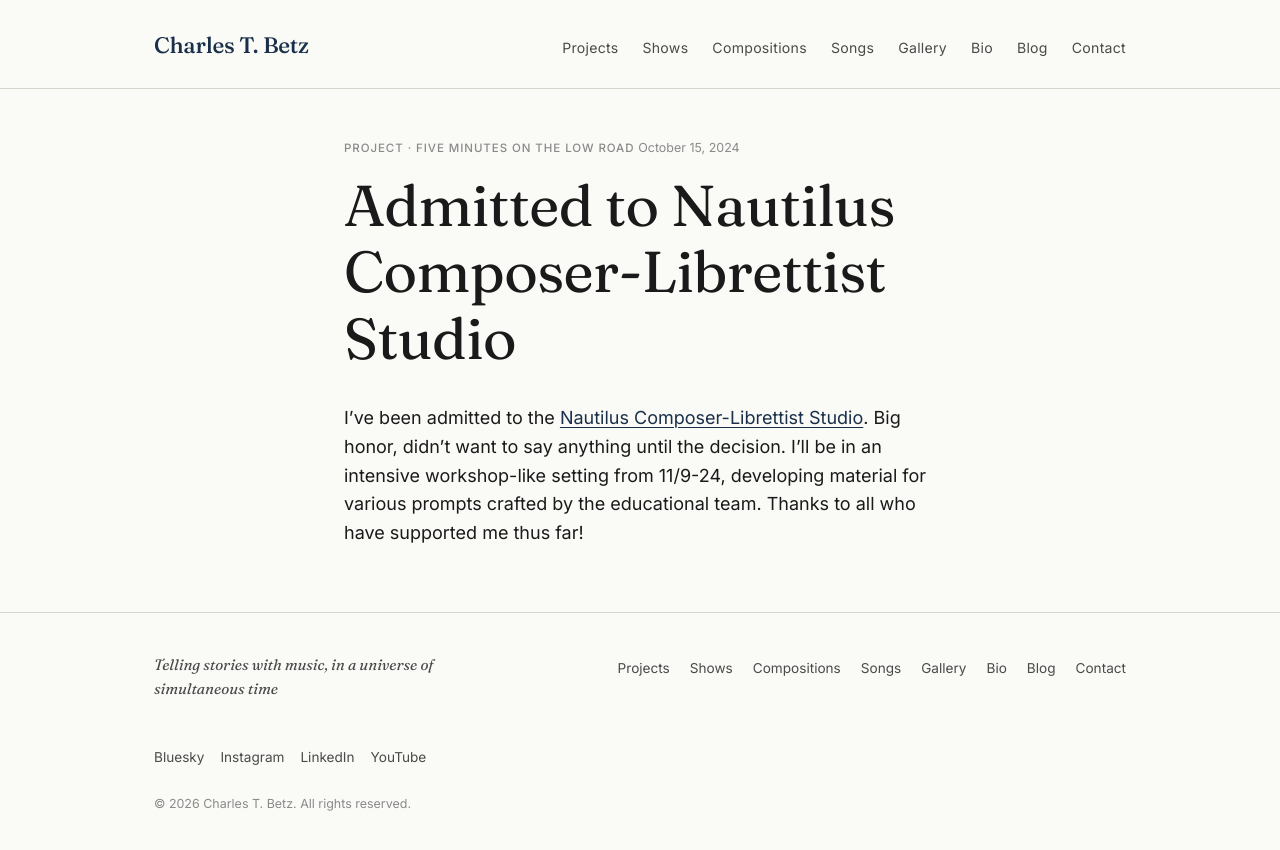
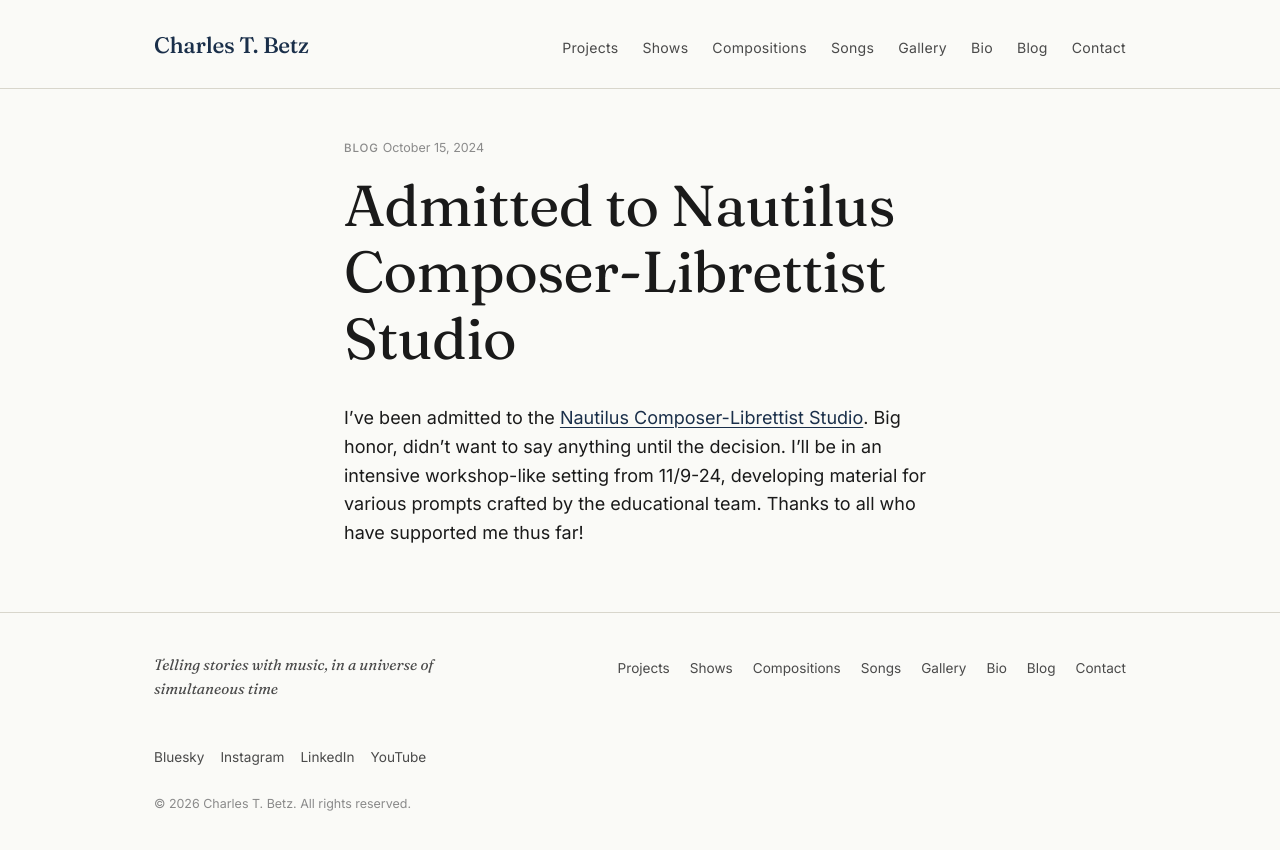
Before and after one commit to CharlesTBetz/charlestbetz.com, a Jekyll site: the page built from _posts/2024-10-15-nautilus-studio-admission.md, in a window 1280 px wide. Shown: the top 850 px of the page. Built offline with Jekyll 4.4.1, drawn with Linux system fonts in a browser that asks for light colours.

Commit message:
Decouple Nautilus Studio admission from Five Minutes project
Standalone blog post, not tied to a specific project.

Co-Authored-By: Claude Opus 4.6 (1M context) <noreply@anthropic.com>

```diff
--- a/_posts/2024-10-15-nautilus-studio-admission.md
+++ b/_posts/2024-10-15-nautilus-studio-admission.md
@@ -2,10 +2,8 @@
 layout: post
 title: "Admitted to Nautilus Composer-Librettist Studio"
 date: 2024-10-15
-card_type: project
+card_type: blog
 front_page: true
-project_name: "Five Minutes On The Low Road"
-project_url: /projects/five-minutes-on-the-low-road/
 excerpt: "Big honor - intensive workshop developing material in the Nautilus Composer-Librettist Studio."
 ---
 
```
